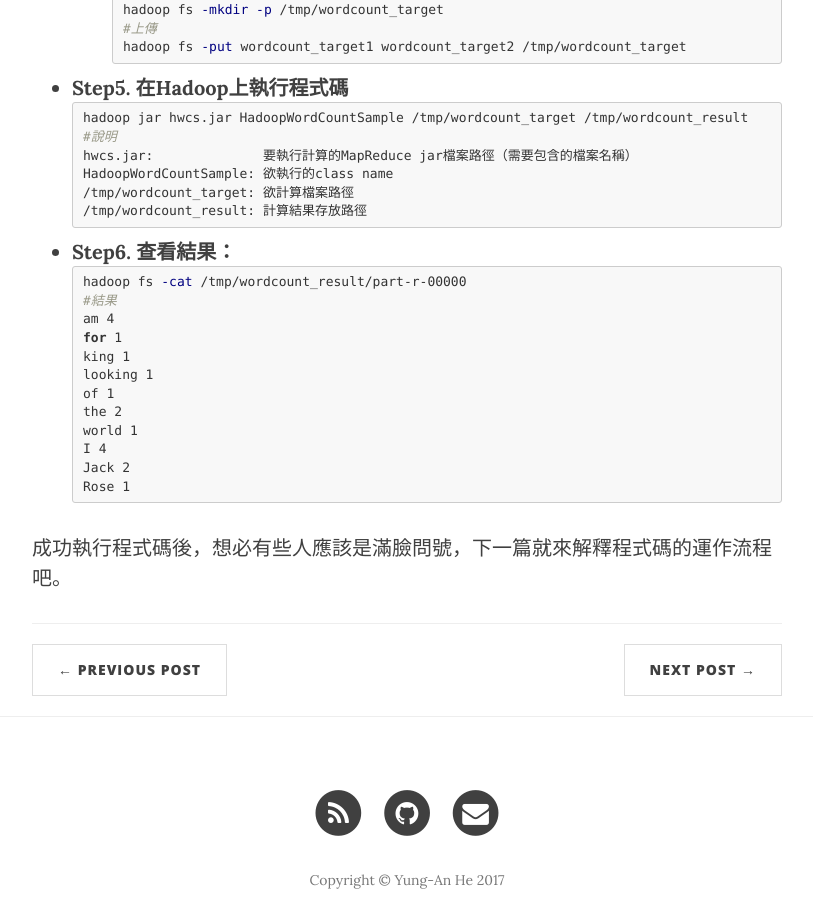
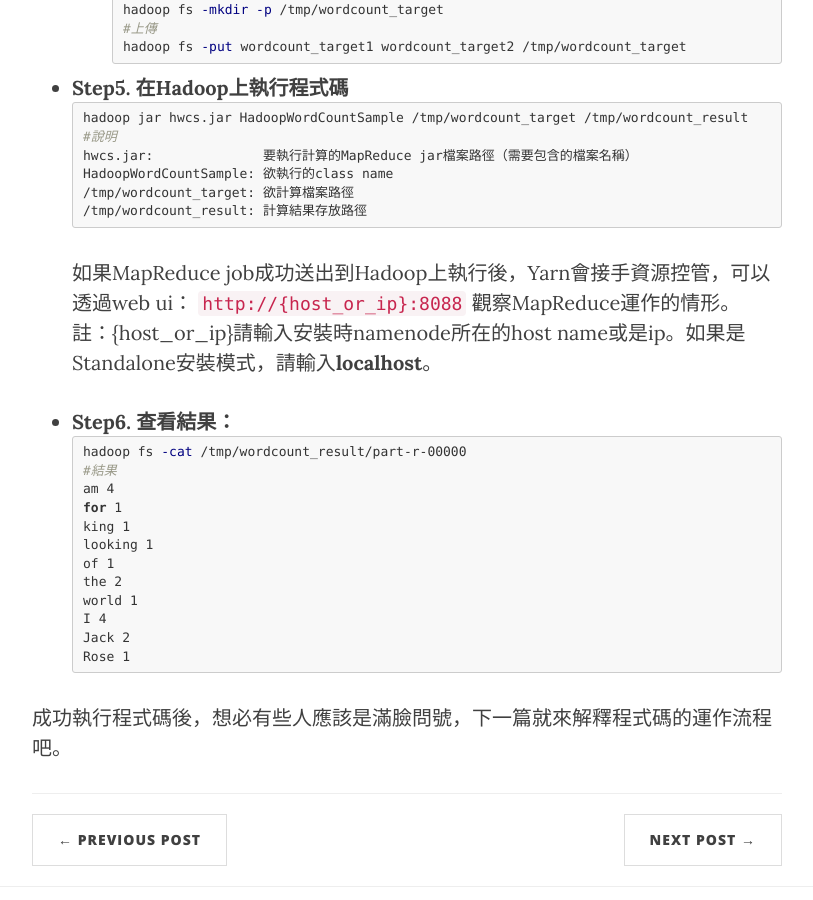
Before and after one commit to mathsigit/blog_page, a Jekyll site: the page built from _posts/2017-12-10-30days-series-6-mapreduce.md, in a window 1280 px wide and 900 px high, scrolled down 3048 px. Shown: the whole window, without its empty margins (233-1046 px from the left). Built offline with Jekyll 4.4.1, drawn with Linux system fonts in a browser that asks for light colours; nearby versions of some CDN libraries.

Commit message:
Editing  30 days series,day 6.

````diff
--- a/_posts/2017-12-10-30days-series-6-mapreduce.md
+++ b/_posts/2017-12-10-30days-series-6-mapreduce.md
@@ -133,6 +133,10 @@ HadoopWordCountSample: 欲執行的class name
 /tmp/wordcount_target: 欲計算檔案路徑
 /tmp/wordcount_result: 計算結果存放路徑
 ```
+如果MapReduce job成功送出到Hadoop上執行後，Yarn會接手資源控管，可以透過web ui：
+`http://{host_or_ip}:8088` 觀察MapReduce運作的情形。
+註：{host_or_ip}請輸入安裝時namenode所在的host name或是ip。如果是Standalone安裝模式，請輸入**localhost**。
+
 * **Step6. 查看結果：**
 ```bash
 hadoop fs -cat /tmp/wordcount_result/part-r-00000
````
